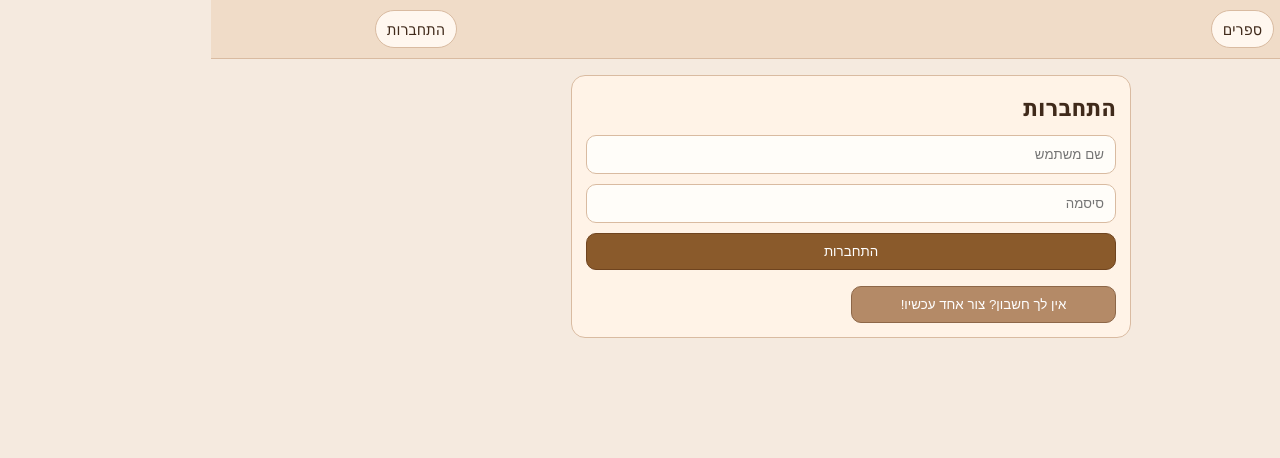
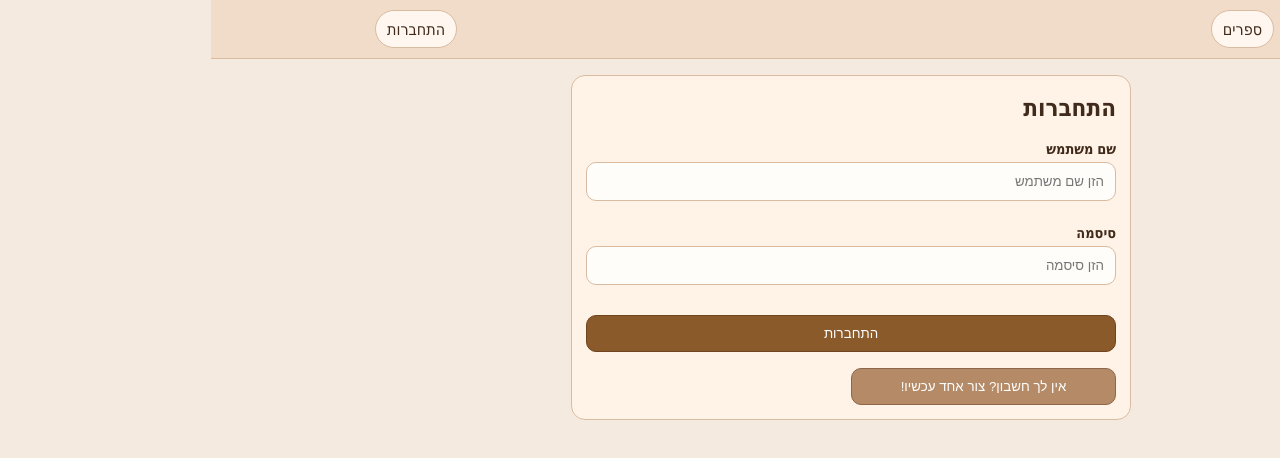
Before and after one commit to KfirMiz/ReciBook, a React (Vite) app in the folder frontend/: page /login in a window 1280 px wide. Shown: the top 458 px of the page. Built offline with nearby package versions, Linux system fonts and the light colour scheme; no server answers.

Commit message:
private/public book browsing added | register&login ui update

```diff
--- a/frontend/src/pages/ForumsPage.jsx
+++ b/frontend/src/pages/ForumsPage.jsx
@@ -6,9 +6,12 @@ import { Link } from 'react-router-dom';
 import LoadingSpinner from '../components/LoadingSpinner';
 
 export default function BooksPage() {
+  const { user } = useContext(AuthContext);
   const [books, setBooks] = useState([]);
   const [loading, setLoading] = useState(true);
-  const { user } = useContext(AuthContext);
+
+  // NEW: State for the toggle. Defaults to 'my' if logged in, 'public' if guest.
+  const [viewMode, setViewMode] = useState(user ? 'my' : 'public');
 
   const load = async () => {
     try {
@@ -24,15 +27,62 @@ export default function BooksPage() {
 
   useEffect(() => { load(); }, []);
 
+  // NEW: Filter the books based on the active tab and user status
+  const displayedBooks = books.filter(book => {
+    // 1. Guests can only ever see public books
+    if (!user) return book.visibility === 'public';
+
+    // 2. Logged-in users toggling the tabs
+    if (viewMode === 'public') {
+      return book.visibility === 'public';
+    } else {
+      // 'My Books' tab: Show books they own or have explicit access to.
+      // If your backend attaches an accessLevel, we use it:
+      if (book.accessLevel) {
+        return ['owner', 'editor', 'viewer'].includes(book.accessLevel);
+      }
+      // Fallback: If it's private and the backend sent it to us, it means it's shared with us.
+      // Or if we are the explicit owner.
+      const userId = user.id || user._id;
+      return book.ownerId === userId || book.visibility === 'private';
+    }
+  });
+
   return (
     <div className="container">
-      <h2 className="page-title">הספרים שלי</h2>
+      {/* UPDATED: Dynamic title based on the view */}
+      <h2 className="page-title">
+        {!user ? 'ספרים ציבוריים' : viewMode === 'my' ? 'הספרים שלי' : 'ספרים ציבוריים'}
+      </h2>
 
       {user ? (
-        <section className="card row-between">
-          <p className="muted">אפשר ליצור ספר חדש או לצפות בספרים קיימים.</p>
-          <Link to="/books/new" className="btn">יצירת ספר חדש</Link>
-        </section>
+        <>
+          {/* NEW: The Toggle Tabs */}
+          <div style={{ display: 'flex', gap: '10px', marginBottom: '16px' }}>
+            <button
+              className={`btn ${viewMode === 'my' ? '' : 'btn-secondary'}`}
+              onClick={() => setViewMode('my')}
+              style={{ flex: 1 }} // Makes both buttons equal width
+            >
+              הספרים שלי
+            </button>
+            <button
+              className={`btn ${viewMode === 'public' ? '' : 'btn-secondary'}`}
+              onClick={() => setViewMode('public')}
+              style={{ flex: 1 }}
+            >
+              ספרים ציבוריים
+            </button>
+          </div>
+
+          {/* UPDATED: Only show the "Create Book" banner in the "My Books" tab */}
+          {viewMode === 'my' && (
+            <section className="card row-between" style={{ marginBottom: '16px' }}>
+              <p className="muted" style={{ margin: 0 }}>אפשר ליצור ספר חדש או לצפות בספרים קיימים.</p>
+              <Link to="/books/new" className="btn">יצירת ספר חדש</Link>
+            </section>
+          )}
+        </>
       ) : (
         <div className="card" style={{ marginBottom: 16 }}>
           <p className="muted" style={{ margin: 0 }}>תוכל לראות ספרים ציבוריים. להתחברות יש יותר אפשרויות.</p>
@@ -43,7 +93,14 @@ export default function BooksPage() {
         <LoadingSpinner />
       ) : (
         <section className="book-grid">
-          {books.map((book) => <BookCard key={book.id} book={book} />)}
+          {displayedBooks.map((book) => <BookCard key={book.id || book._id} book={book} />)}
+
+          {/* NEW: Friendly message if a tab is empty */}
+          {!displayedBooks.length && (
+            <p className="muted" style={{ gridColumn: '1 / -1', textAlign: 'center', padding: '20px 0' }}>
+              אין ספרים להצגה בקטגוריה זו.
+            </p>
+          )}
         </section>
       )}
     </div>
--- a/frontend/src/pages/LoginPage.jsx
+++ b/frontend/src/pages/LoginPage.jsx
@@ -24,44 +24,72 @@ export default function LoginPage() {
     }
   };
 
+  // NEW: Consistent label style from your Profile page
+  const labelStyle = { fontSize: '0.9em', fontWeight: 'bold', color: 'var(--text)', marginBottom: '4px', display: 'block' };
+  const inputWrapperStyle = { marginBottom: '12px', textAlign: 'right' }; // textAlign ensures Hebrew aligns right
+
   return (
     <div className="container narrow">
       <div className="card">
         <h2 className="page-title">{isSignup ? 'יצירת חשבון' : 'התחברות'}</h2>
-        <form onSubmit={submit} className="form">
+
+        <form onSubmit={submit} className="form" style={{ marginTop: '16px' }}>
+
+          {/* NICKNAME - Only shows during Signup */}
           {isSignup && (
+            <div style={inputWrapperStyle}>
+              <label style={labelStyle}>כינוי (יוצג לשאר המשתמשים)</label>
               <input
                 className="input"
-              placeholder="כינוי"
+                placeholder="הזן כינוי (חייב להיות ייחודי)"
                 value={form.nickname}
                 onChange={(e) => setForm({ ...form, nickname: e.target.value })}
                 required
               />
+            </div>
           )}
+
+          {/* USERNAME */}
+          <div style={inputWrapperStyle}>
+            <label style={labelStyle}>
+              {isSignup ? 'שם משתמש (לצורך התחברות)' : 'שם משתמש'}
+            </label>
             <input
               className="input"
-            placeholder="שם משתמש"
+              placeholder={isSignup ? "הזן שם משתמש (חייב להיות ייחודי)" : "הזן שם משתמש"}
               value={form.username}
               onChange={(e) => setForm({ ...form, username: e.target.value })}
               required
             />
+          </div>
+
+          {/* PASSWORD */}
+          <div style={inputWrapperStyle}>
+            <label style={labelStyle}>סיסמה</label>
             <input
               className="input"
-            placeholder="סיסמה"
+              placeholder={isSignup ? "בחר סיסמה (לפחות 6 תווים)" : "הזן סיסמה"}
               type="password"
               value={form.password}
               onChange={(e) => setForm({ ...form, password: e.target.value })}
               required
             />
-          <button type="submit" className="btn">{isSignup ? 'הרשמה' : 'התחברות'}</button>
+          </div>
+
+          <button type="submit" className="btn" style={{ marginTop: '8px' }}>
+            {isSignup ? 'הרשמה' : 'התחברות'}
+          </button>
         </form>
 
-        {/* NEW: Added marginTop for spacing, and width 100% to match the form design */}
         <button
           type="button"
           className="btn btn-secondary"
           style={{ marginTop: '16px', width: '50%' }}
-          onClick={() => setIsSignup((prev) => !prev)}
+          onClick={() => {
+            setIsSignup((prev) => !prev);
+            // Optional: clear the form when switching modes
+            setForm({ username: '', password: '', nickname: '' });
+          }}
         >
           {isSignup ? 'יש לי חשבון, התחברות' : 'אין לך חשבון? צור אחד עכשיו!'}
         </button>
```
Lines whose indentation alone changed are shown as unchanged.
